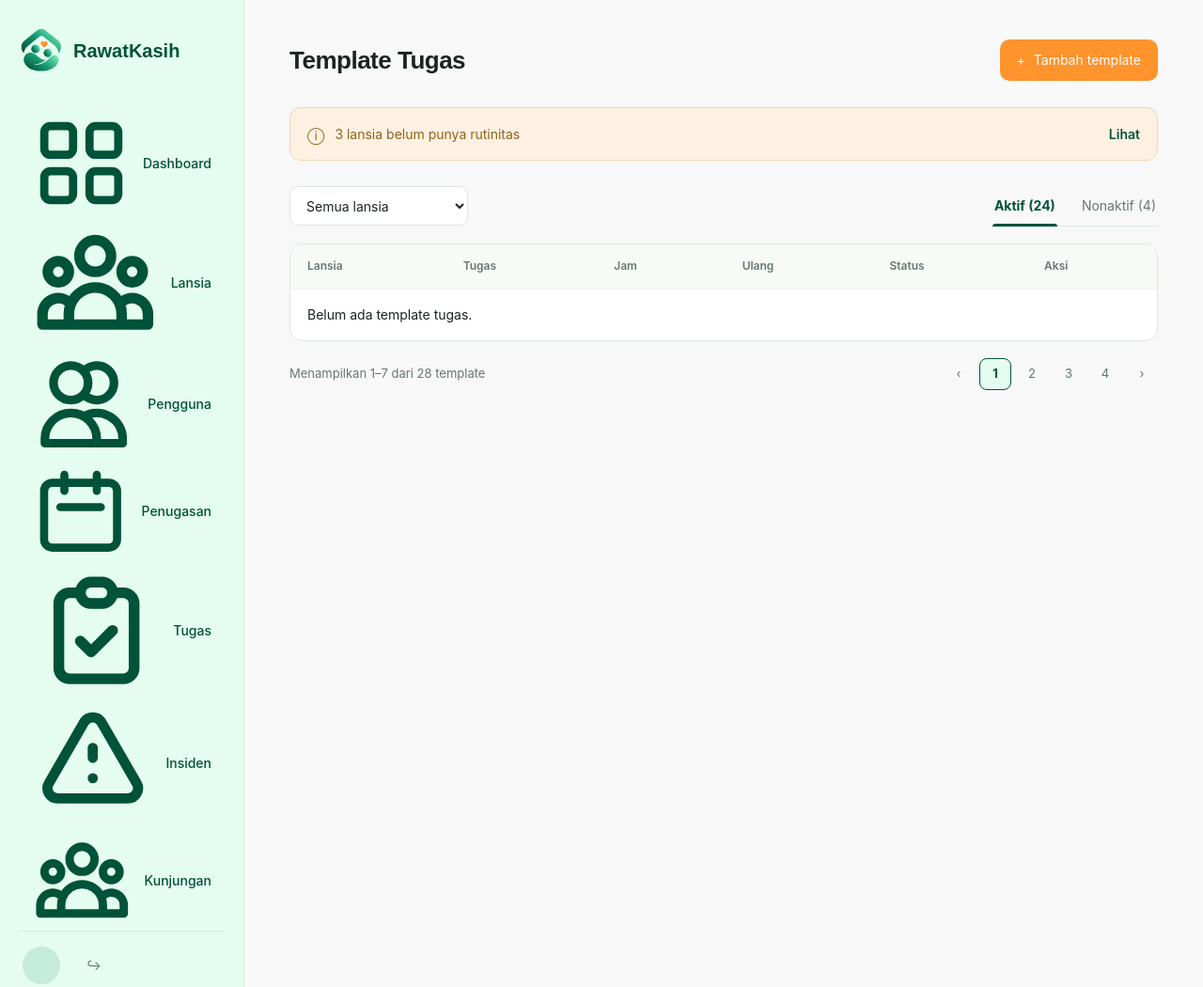
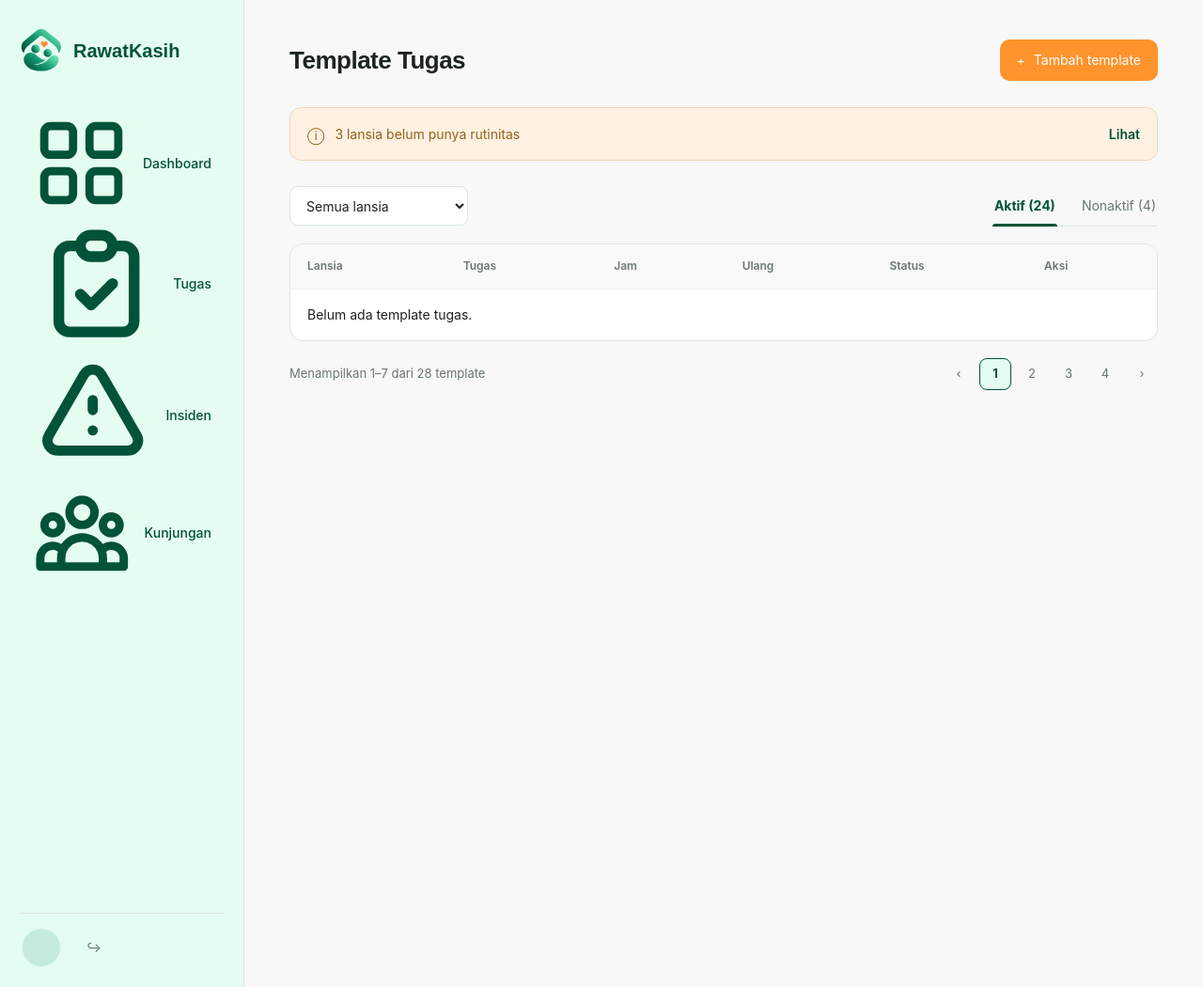
Before and after one commit to rrrafaa/rawatkasih-web, a Laravel app: template resources/views/admin/care-tasks/templates/index.blade.php in a window 1280 px wide. Shown: the whole page at 94% size. Run offline with Laravel 12, Linux system fonts and the light colour scheme; the template is opened without the code that fills it, so the values that code supplies are empty; some libraries are stand-ins or nearby versions.

Commit message:
perubahan sidebar menu admin

```diff
--- a/resources/views/layouts/admin.blade.php
+++ b/resources/views/layouts/admin.blade.php
@@ -28,27 +28,6 @@
                         <rect x="3" y="14" width="7" height="7" rx="1.5"></rect>
                     </svg>
                     <span>Dashboard</span>
-                </a>
-
-                <a href="#" class="adm-nav-link">
-                    <svg class="w-5 h-5 stroke-current text-ink" fill="none" stroke="currentColor" stroke-width="2" viewBox="0 0 24 24">
-                        <path stroke-linecap="round" stroke-linejoin="round" d="M17 20h5v-2a3 3 0 00-5.356-1.857M17 20H7m10 0v-2c0-.656-.126-1.283-.356-1.857M7 20H2v-2a3 3 0 015.356-1.857M7 20v-2c0-.656.126-1.283.356-1.857m0 0a5.002 5.002 0 019.288 0M15 7a3 3 0 11-6 0 3 3 0 016 0zm6 3a2 2 0 11-4 0 2 2 0 014 0zM7 10a2 2 0 11-4 0 2 2 0 014 0z"></path>
-                    </svg>
-                    <span>Lansia</span>
-                </a>
-
-                <a href="#" class="adm-nav-link">
-                     <svg class="w-5 h-5 stroke-current text-ink" fill="none" stroke="currentColor" stroke-width="2" viewBox="0 0 24 24">
-                        <path stroke-linecap="round" stroke-linejoin="round" d="M12 4.354a4 4 0 110 5.292M15 21H3v-1a6 6 0 0112 0v1zm0 0h6v-1a6 6 0 00-9-5.197M13 7a4 4 0 11-8 0 4 4 0 018 0z"></path>
-                    </svg>
-                    <span>Pengguna</span>
-                </a>
-
-                <a href="#" class="adm-nav-link">
-                    <svg class="w-5 h-5 stroke-current text-ink" fill="none" stroke="currentColor" stroke-width="2" viewBox="0 0 24 24">
-                        <path stroke-linecap="round" stroke-linejoin="round" d="M8 7V3m8 4V3m-9 8h10M5 21h14a2 2 0 002-2V7a2 2 0 00-2-2H5a2 2 0 00-2 2v12a2 2 0 002 2z"></path>
-                    </svg>
-                    <span>Penugasan</span>
                 </a>
 
                 <a href="{{ route('care-tasks.templates.index') }}"
```
